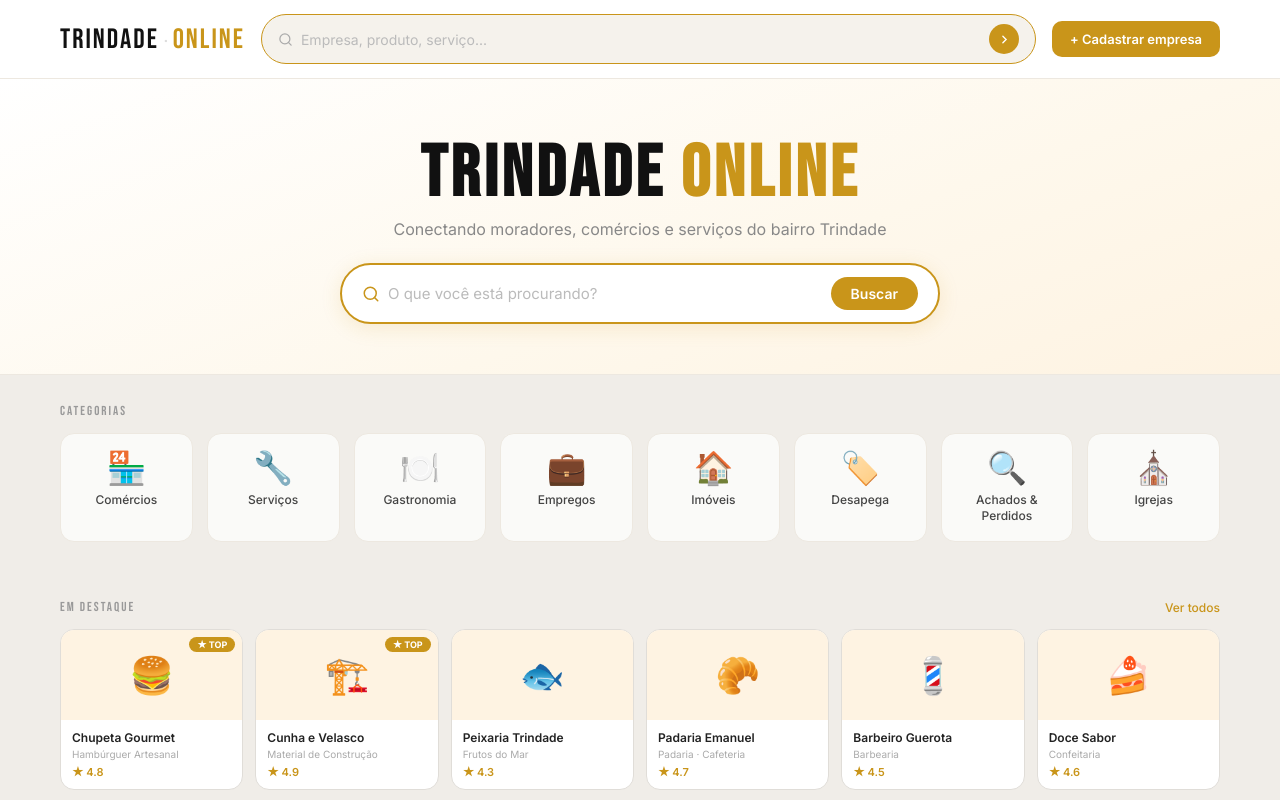
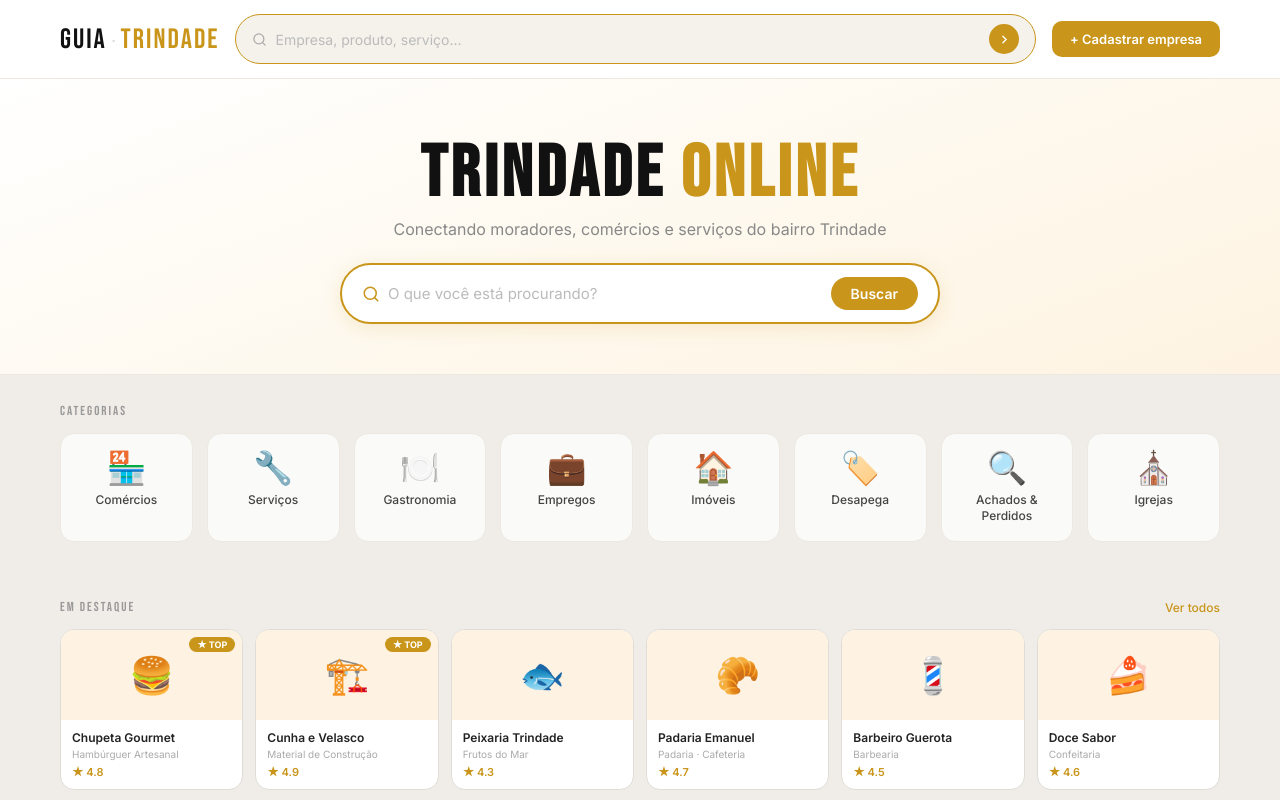
Before and after one commit to trindadeonline01-debug/SiteTrindadeOnline, a Next.js app: page / in a window 1280 px wide. Shown: the top 800 px of the page. Built offline with nearby package versions, Linux system fonts and the light colour scheme.

Commit message:
header: botao entrar e cadastrar empresa

```diff
--- a/src/app/page.tsx
+++ b/src/app/page.tsx
@@ -416,16 +416,16 @@ export default function Home() {
       <header className="site-header">
         <div className="header-inner">
           <a className="logo" href="/">
-            <span className="logo-guia">TRINDADE</span>
+            <span className="logo-guia">GUIA</span>
             <span className="logo-dot">·</span>
-            <span className="logo-tri">ONLINE</span>
+            <span className="logo-tri">TRINDADE</span>
           </a>
           <div className="search-wrap">
             <svg width="15" height="15" viewBox="0 0 24 24" fill="none" stroke="#AAA" strokeWidth="2" strokeLinecap="round">
               <circle cx="11" cy="11" r="8"/><line x1="21" y1="21" x2="16.65" y2="16.65"/>
             </svg>
             <input type="text" placeholder="Empresa, produto, serviço..." />
-            <button className="search-btn">
+            <button className="search-btn" type="button">
               <svg width="13" height="13" viewBox="0 0 24 24" fill="none" stroke="white" strokeWidth="2.5" strokeLinecap="round">
                 <polyline points="9 18 15 12 9 6"/>
               </svg>
```
